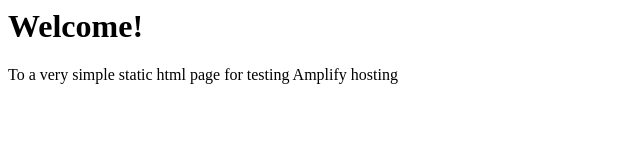
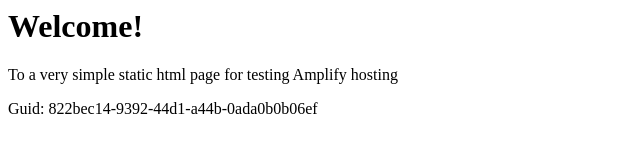
Before and after one commit to aws-aemilia-syd/Github-PR-Commit-Integration-Test-DoNotTouch-Gith-OKSLNVO2-v1-preprod-ap-southeast-2, a website: page src/index.html in a window 1280 px wide. Shown: the whole page, without its empty margins (0-640 px from the left). Drawn offline with Linux system fonts and the light colour scheme.

Commit message:
commit from integ tests

```diff
--- a/src/index.html
+++ b/src/index.html
@@ -1,3 +1,5 @@
+
+
 <html lang="en">
 
 <head>
@@ -10,6 +12,6 @@
 <body>
     <h1>Welcome!</h1>
     <p>To a very simple static html page for testing Amplify hosting</p>
-</body>
+    <p>Guid: 822bec14-9392-44d1-a44b-0ada0b0b06ef</p></body>
 
 </html>
```
